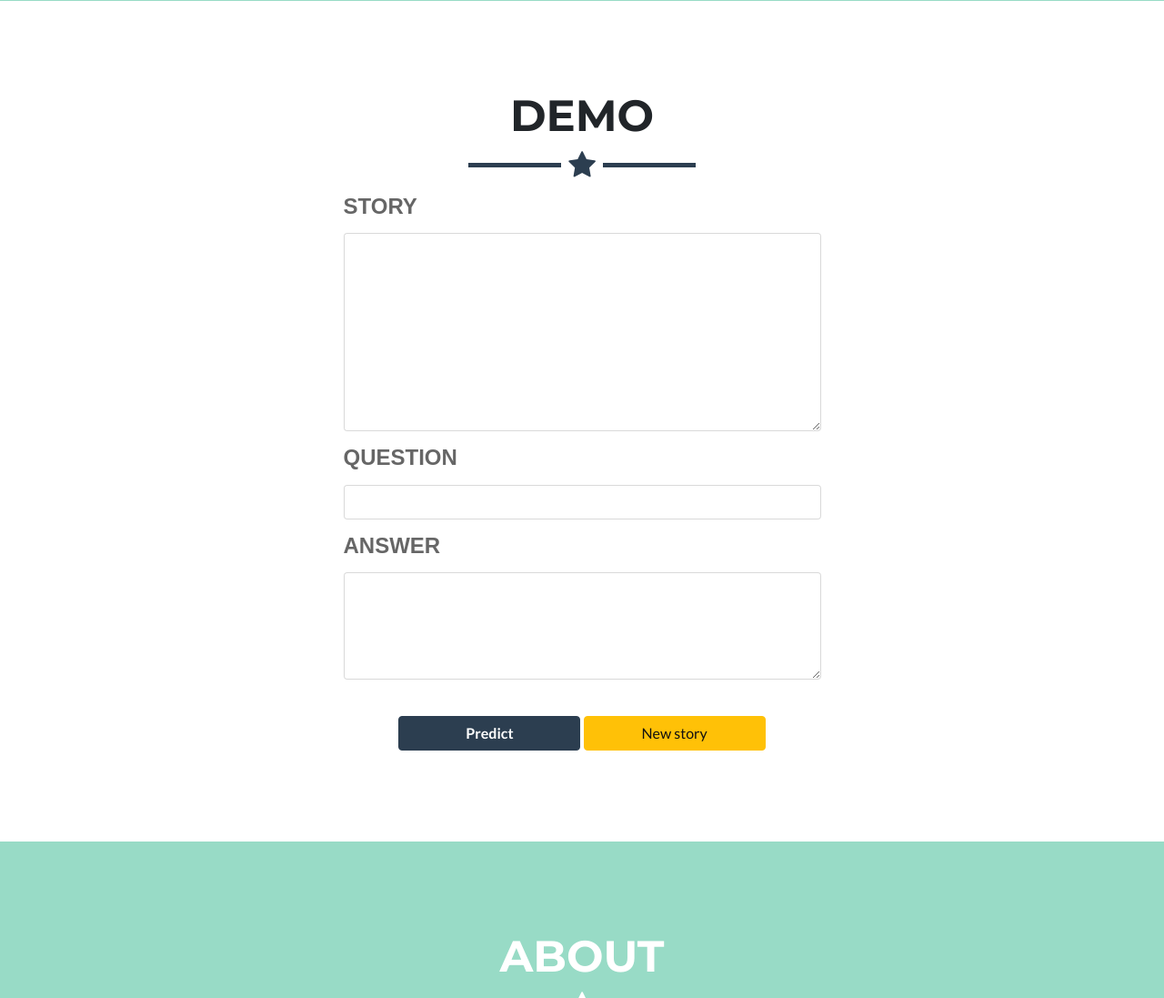
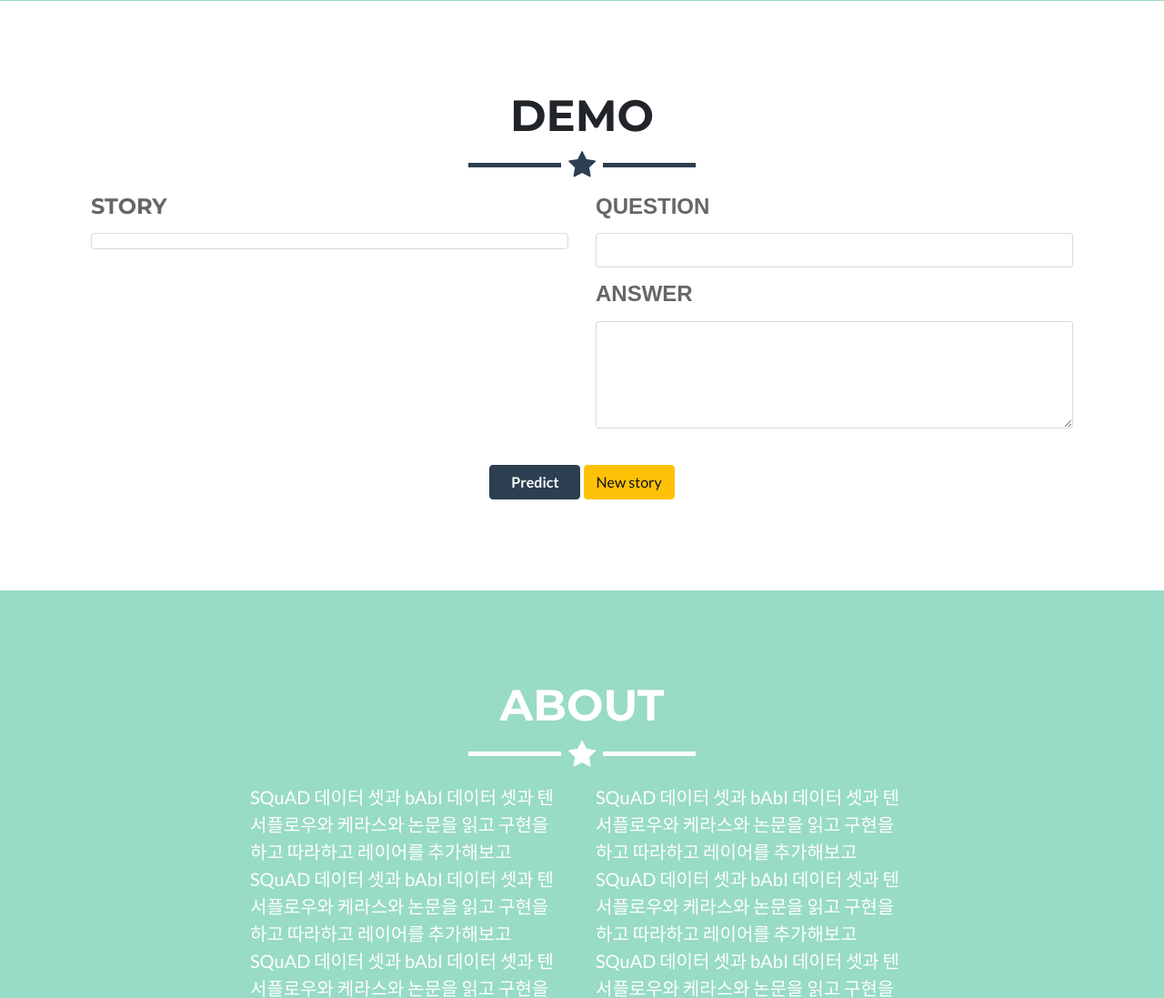
Before and after one commit to aiedward/JARDIS, a Flask app: page / in a window 1280 px wide. Shown: the part 735-1832 px from the top of the page at 91% size. Run offline with Flask 2, Linux system fonts and the light colour scheme; data that the repository does not hold is empty; parts of the project's set-up code (start-up, migrations or seed data) failed here and were passed over; some libraries are stand-ins or nearby versions.

Commit message:
Change ui of demo

```diff
--- a/Season02_Project/web-demo/static/css/jardis.css
+++ b/Season02_Project/web-demo/static/css/jardis.css
@@ -24,3 +24,15 @@
 /*.qa-form input, .qa-form textarea, .qa-form button {*/
     /*font-family: 'Roboto', sans-serif;*/
 /*}*/
+
+#story {
+  border: 1px solid rgba(0,0,0,.15);
+  border-radius: .25rem;
+  padding: .5rem .75rem;
+}
+
+#story span {
+  font-size: 1rem;
+  line-height: 1.25;
+  color: #495057;
+}
--- a/Season02_Project/web-demo/templates/index.html
+++ b/Season02_Project/web-demo/templates/index.html
@@ -73,29 +73,29 @@
         <div class="container">
           <div class="row justify-content-center">
             <div class="col-md-6 shadow qa-container">
+              <div class="form-group story-form-group">
+                <h4><label for="story">Story</label></h4>
+                <div id="story"></div>
+              </div>
+            </div>
+            <div class="col-md-6 shadow qa-container">
               <form class="qa-form">
                 <div class="form-group">
-                  <h4><label for="story">Story</label></h4>
-                  <textarea class="form-control" id="story" rows="10" readonly></textarea>
-                </div>
-                <div class="form-group">
-                  <h4>
-                    <label for="question">Question</label>
-                    <i class="glyphicon glyphicon-info-sign" data-toggle="tooltip"
-                        data-placement="top" title="Use suggested question or type your own question"></i>
-                  </h4>
-                  <input class="form-control" id="question" autocomplete="off" spellcheck="false">
+                  <h4><label for="question">Question</label></h4>
+                  <input class="form-control" id="question" autocomplete="off" spellcheck="false" readonly>
                 </div>
                 <div class="form-group">
                   <h4><label for="answer">Answer</label></h4>
                   <textarea class="form-control" id="answer" rows="5" readonly></textarea>
                 </div>
                 <br>
-                <div class="text-center">
-                  <button class="btn btn-primary" id="get_answer" type="submit">Predict</button>
-                  <button class="btn btn-warning" id="get_story" type="submit">New story</button>
-                </div>
               </form>
+            </div>
+          </div>
+          <div class="row justify-content-center">
+            <div class="text-center">
+              <button class="btn btn-primary" id="get_answer" type="submit" style="width: 100px;">Predict</button>
+              <button class="btn btn-warning" id="get_story" type="submit" style="width: 100px;">New story</button>
             </div>
           </div>
         </div>
```
Also changed, not shown: Season02_Project/web-demo/static/js/jardis.js (+49 -40 lines).
